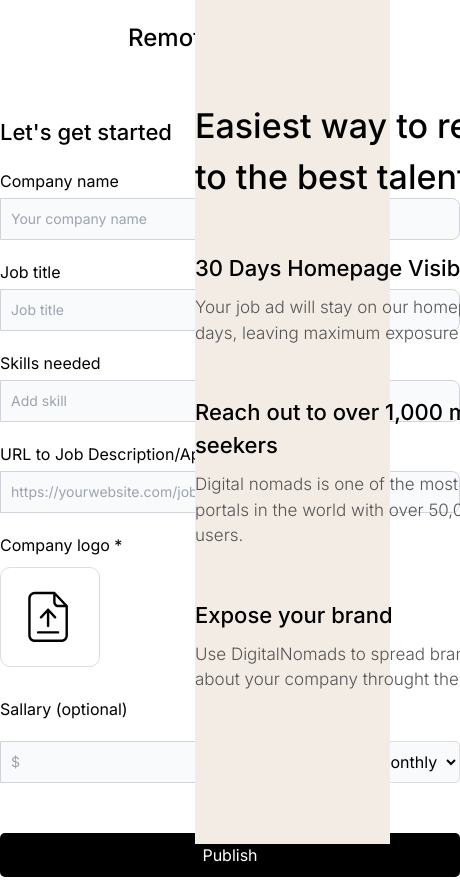
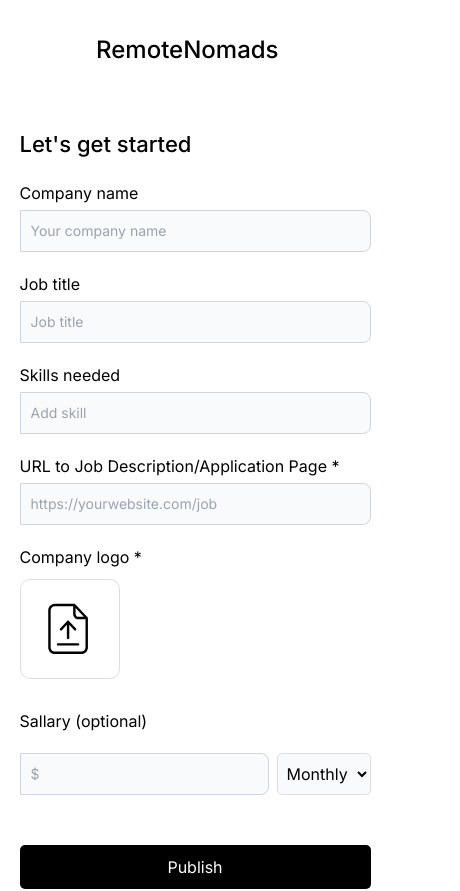
Before and after one commit to robertmish/gorde-project, a Next.js app: page /create in a window 390 px wide. Shown: the top 891 px of the page, 460 px wide, since content can reach past the window. Built offline with nearby package versions, Linux system fonts and the light colour scheme.

Commit message:
mobile responsive

```diff
--- a/src/app/create/page.tsx
+++ b/src/app/create/page.tsx
@@ -6,7 +6,7 @@
   return (
   <div className="create_wrapper">
     <div className="form_section">
-    <Link href="/"><div className="logo ml-32 mt-5">RemoteNomads</div></Link>
+    <Link href="/"><div className="logo ml-24 mt-8">RemoteNomads</div></Link>
         <div className="form_wrapper">
         <div className="form_header">Let's get started</div>
 
--- a/src/app/globals.css
+++ b/src/app/globals.css
@@ -572,11 +572,12 @@
 
   .create_wrapper {
   display: flex;
+  flex-wrap: wrap;
   justify-content: space-between;
   }
   .form_section {
-  width: 50%;
-  padding-bottom: 200px;
+  width: 100%;
+  padding-bottom: 50px;
   }
   .form_header {
   font-size: 22px;
@@ -584,7 +585,7 @@
   margin-bottom: 20px;
   }
   .form_wrapper {
-    width: 460px;
+    width: 90%;
     margin: 0 auto;
     margin-top: 60px;
   }
@@ -593,9 +594,9 @@
     margin-bottom: 5px;
   }
   .edu_section {
-    position: fixed;
-    margin-left: 50%;
-    width: 50%;
+   position: relative;
+    margin-left: 0px;
+    width: 100%;
     height: 100vh;
     background: #f2ece4;
   }
@@ -630,7 +631,7 @@
   }
   .edu_wrapper {
 
-    width: 400px;
+    width: 90%;
     margin: 0 auto;
     margin-top: 100px;
   }
```
